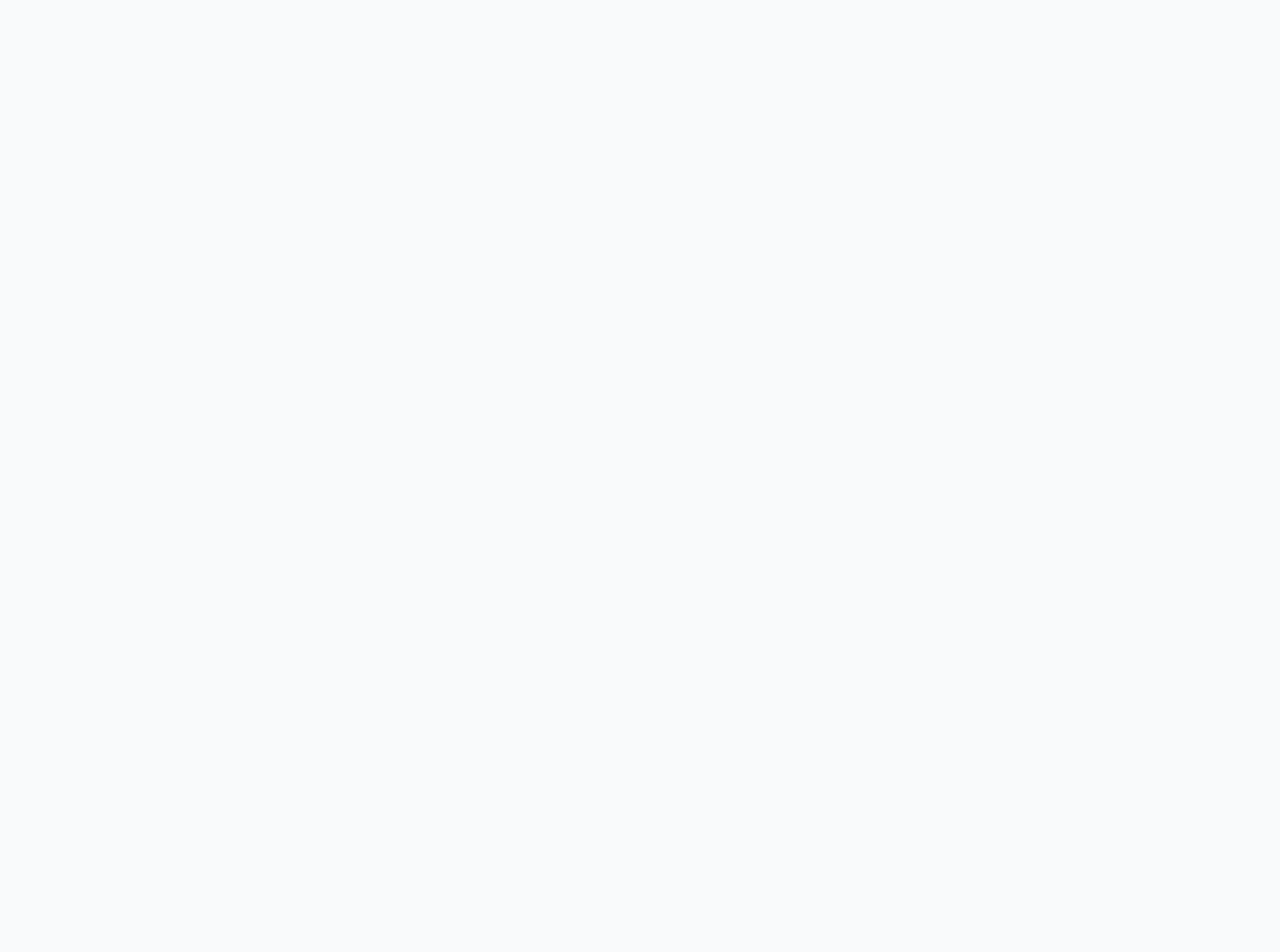
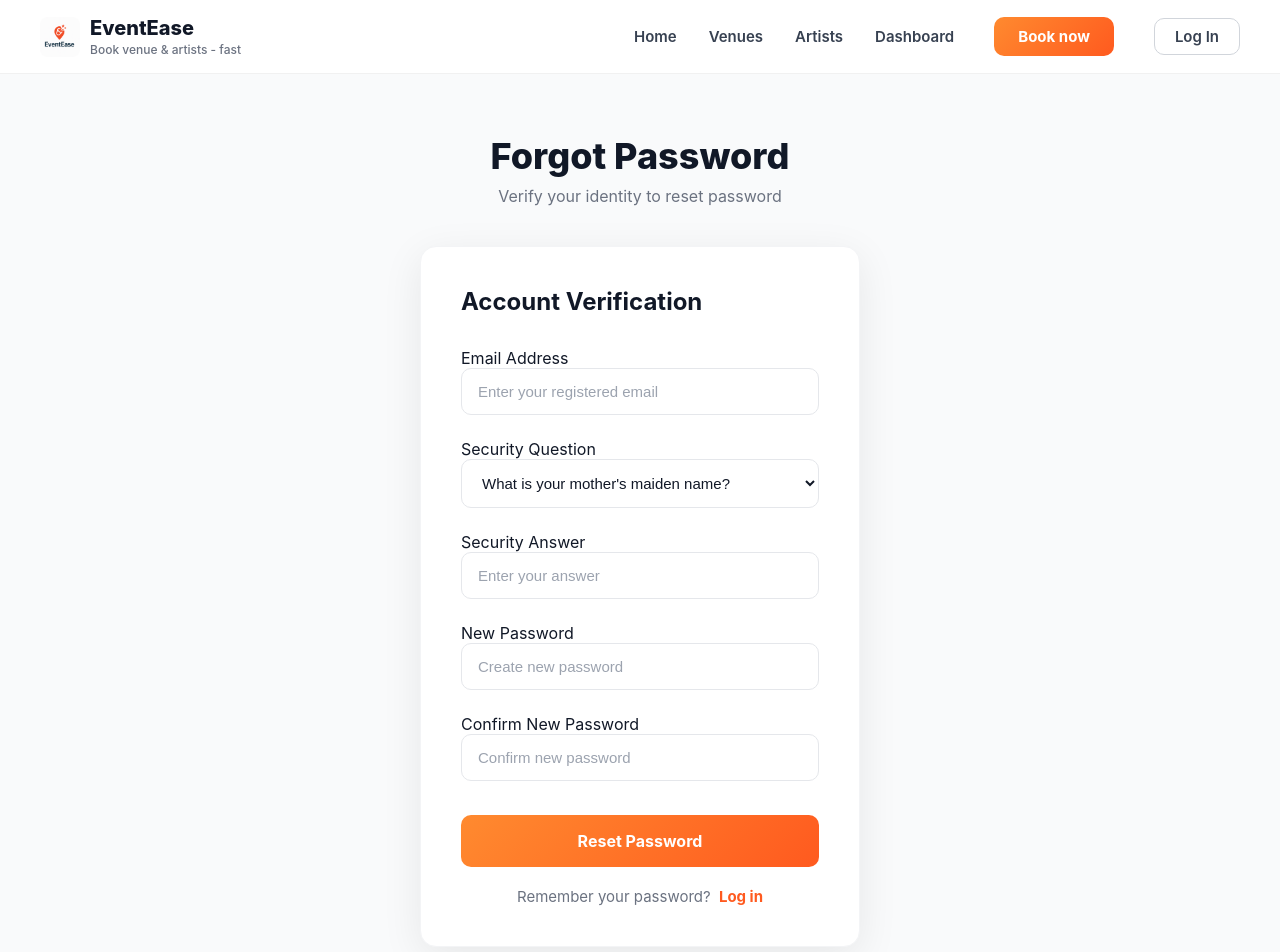
Before and after one commit to aarya2141717/EventEase, a React (Vite) app in the folder frontend/: page /forgot-password in a window 1280 px wide. Before the commit this address had no page. Shown: the top 952 px of the page. Before the commit the page ends 800 px from the top, so only its background shows below. Built offline with nearby package versions, Linux system fonts and the light colour scheme.

Commit message:
Add forgot password page with security questions

```diff
--- a/frontend/src/App.jsx
+++ b/frontend/src/App.jsx
@@ -2,6 +2,8 @@ import React from "react";
 import { BrowserRouter as Router, Routes, Route, Navigate } from "react-router-dom";
 import Login from "./pages/Login";
 import Register from "./pages/Register";
+import ForgotPassword from "./pages/ForgotPassword";
+
 // Import ForgotPassword when you create it
 
 export default function App() {
@@ -11,6 +13,8 @@ export default function App() {
         <Route path="/" element={<Navigate to="/login" />} />
         <Route path="/login" element={<Login />} />
         <Route path="/register" element={<Register />} />
+        <Route path="/forgot-password" element={<ForgotPassword />} />
+
         {/* Add when you create ForgotPassword */}
         {/* <Route path="/forgot-password" element={<ForgotPassword />} /> */}
       </Routes>
--- a/frontend/src/index.css
+++ b/frontend/src/index.css
@@ -1,4 +1,3 @@
-/* src/index.css */
 * {
   margin: 0;
   padding: 0;
--- /dev/null
+++ b/frontend/src/pages/ForgotPassword.css
@@ -0,0 +1,52 @@
+/* ForgotPassword.css */
+
+.forgot-root {
+  min-height: 100vh;
+  background: #f9fafb;
+}
+
+/* Card */
+.forgot-card {
+  width: 440px;
+  max-width: 100%;
+  background: #ffffff;
+  border-radius: 16px;
+  padding: 40px;
+  box-shadow: 0 10px 40px rgba(0, 0, 0, 0.08);
+  border: 1px solid #f3f4f6;
+}
+
+.forgot-card h3 {
+  font-size: 24px;
+  font-weight: 700;
+  color: #111827;
+  margin-bottom: 32px;
+}
+
+/* Reset Button */
+.reset-btn {
+  width: 100%;
+  padding: 16px;
+  background: linear-gradient(135deg, #ff8a2f, #ff5a1f);
+  color: white;
+  border: none;
+  border-radius: 10px;
+  font-size: 16px;
+  font-weight: 700;
+  cursor: pointer;
+  transition: all 0.3s;
+  margin-top: 10px;
+  margin-bottom: 20px;
+}
+
+.reset-btn:hover {
+  transform: translateY(-2px);
+  box-shadow: 0 6px 20px rgba(255, 90, 31, 0.3);
+}
+
+/* Back to Login */
+.back-login {
+  text-align: center;
+  font-size: 15px;
+  color: #6b7280;
+}
--- /dev/null
+++ b/frontend/src/pages/ForgotPassword.jsx
@@ -0,0 +1,153 @@
+import React, { useState } from "react";
+import { Link } from "react-router-dom";
+import "./ForgotPassword.css";
+
+export default function ForgotPassword() {
+  const [formData, setFormData] = useState({
+    email: "",
+    securityQuestion: "What is your mother's maiden name?",
+    securityAnswer: "",
+    newPassword: "",
+    confirmPassword: ""
+  });
+
+  const securityQuestions = [
+    "What is your mother's maiden name?",
+    "What was the name of your first pet?",
+    "What city were you born in?",
+    "What is your favorite book?",
+    "What was your childhood nickname?",
+    "What is the name of your elementary school?"
+  ];
+
+  const handleChange = (e) => {
+    const { name, value } = e.target;
+    setFormData(prev => ({
+      ...prev,
+      [name]: value
+    }));
+  };
+
+  const handleSubmit = (e) => {
+    e.preventDefault();
+
+    if (formData.newPassword.length < 6) {
+      alert("Password must be at least 6 characters long");
+      return;
+    }
+
+    if (formData.newPassword !== formData.confirmPassword) {
+      alert("Passwords do not match");
+      return;
+    }
+
+    console.log("Forgot Password Data:", formData);
+    alert("Password reset successful! Please login.");
+
+    // Later: API call + redirect to login
+  };
+
+  return (
+    <div className="forgot-root">
+      {/* Header (same as Login/Register) */}
+      <header className="topbar">
+        <div className="container header-inner">
+          <div className="brand">
+            <img src="/images/logo.png" alt="EventEase" className="logo" />
+            <div className="brand-text">
+              <span className="brand-title">EventEase</span>
+              <small className="brand-tag">Book venue & artists - fast</small>
+            </div>
+          </div>
+
+          <nav className="nav">
+            <Link to="/">Home</Link>
+            <Link to="/venues">Venues</Link>
+            <Link to="/artists">Artists</Link>
+            <Link to="/dashboard">Dashboard</Link>
+            <button className="cta">Book now</button>
+            <Link to="/login">
+              <button className="login-outline">Log In</button>
+            </Link>
+          </nav>
+        </div>
+      </header>
+
+      <main className="page">
+        <h2 className="page-title">Forgot Password</h2>
+        <p className="page-sub">Verify your identity to reset password</p>
+
+        <div className="forgot-card">
+          <form onSubmit={handleSubmit}>
+            <h3>Account Verification</h3>
+
+            <label>Email Address</label>
+            <input
+              type="email"
+              name="email"
+              value={formData.email}
+              onChange={handleChange}
+              placeholder="Enter your registered email"
+              className="input"
+              required
+            />
+
+            <label>Security Question</label>
+            <select
+              name="securityQuestion"
+              value={formData.securityQuestion}
+              onChange={handleChange}
+              className="input"
+              required
+            >
+              {securityQuestions.map((q, index) => (
+                <option key={index} value={q}>{q}</option>
+              ))}
+            </select>
+
+            <label>Security Answer</label>
+            <input
+              type="text"
+              name="securityAnswer"
+              value={formData.securityAnswer}
+              onChange={handleChange}
+              placeholder="Enter your answer"
+              className="input"
+              required
+            />
+
+            <label>New Password</label>
+            <input
+              type="password"
+              name="newPassword"
+              value={formData.newPassword}
+              onChange={handleChange}
+              placeholder="Create new password"
+              className="input"
+              required
+            />
+
+            <label>Confirm New Password</label>
+            <input
+              type="password"
+              name="confirmPassword"
+              value={formData.confirmPassword}
+              onChange={handleChange}
+              placeholder="Confirm new password"
+              className="input"
+              required
+            />
+
+            <button type="submit" className="reset-btn">
+              Reset Password
+            </button>
+
+            <p className="back-login">
+              Remember your password? <Link to="/login" className="link">Log in</Link>
+            </p>
+          </form>
+        </div>
+      </main>
+    </div>
+  );
+}
--- a/frontend/vite.config.js
+++ b/frontend/vite.config.js
@@ -4,7 +4,8 @@ import react from '@vitejs/plugin-react'
 export default defineConfig({
   plugins: [react()],
   server: {
-    port: 5174,  // Use your preferred port
-    open: true   // Automatically open browser
+    port: 5175,  // Change this to 5175
+    host: true,
+    open: true
   }
 })
```
Also changed, not shown: frontend/src/pages/Register.jsx (line endings or trailing spaces), 1 other file (tests, documents, lock files or other folders).
